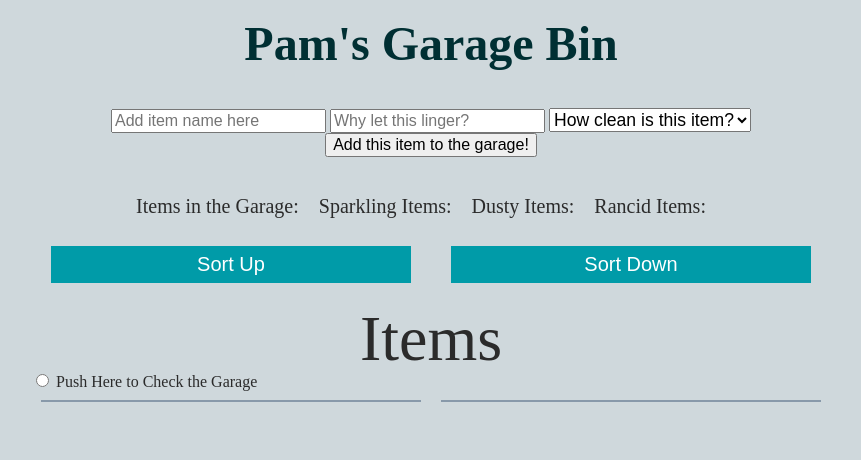
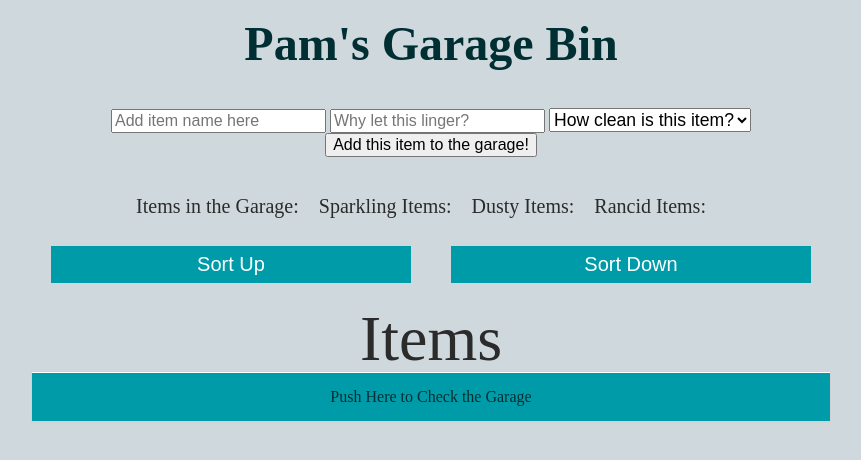
Before and after one commit to thatPamIAm/garage_bin, a website: page public/index.html in a window 1280 px wide. Shown: the whole page, without its empty margins (209-1070 px from the left). Drawn offline with Linux system fonts and the light colour scheme; no server answers.

Commit message:
Add accordion css for garage door functionality.

```diff
--- a/public/styles.css
+++ b/public/styles.css
@@ -111,3 +111,71 @@
 .list-item-name:hover {
   cursor: pointer;
 }
+
+/*========================================================*/
+/*Garage door with CSS transition*/
+
+.tab-section {
+  border: 1px solid #D1D2D3;
+  margin-bottom: 30px;
+  position: relative;
+}
+
+.garage-input {
+  position: absolute;
+  opacity: 0;
+  z-index: -1;
+}
+
+.garage-input:checked ~ .panel {
+  max-height: 50em;
+  position: relative;
+}
+
+.garage-input:checked ~ label {
+  background: white;
+  color: #666;
+  font-weight: bold
+}
+
+.garage-input[type="radio"]:checked ~ label:after {
+  font-size: 13px;
+  color: #666;
+  float: right;
+  margin-left: 5px;
+}
+
+label {
+  position: relative;
+  display: block;
+  background: #009BA8;
+  line-height: 3;
+  text-align: center;
+  cursor: pointer;
+  color: #002F33;
+  border-bottom: 1px solid #D1D2D3;
+  border-top: 1px solid white;
+}
+
+label::after {
+  position: absolute;
+  right: 0;
+  top: 0;
+  display: block;
+  width: 3em;
+  height: 3em;
+  line-height: 3;
+  text-align: center;
+  -webkit-transition: all .35s;
+  -o-transition: all .35s;
+  transition: all .35s;
+  color: #666;
+}
+
+.panel {
+  max-height: 0;
+  overflow: hidden;
+  -webkit-transition: max-height 3s;
+  -o-transition: max-height 3s;
+  transition: max-height 3s;
+}
```
